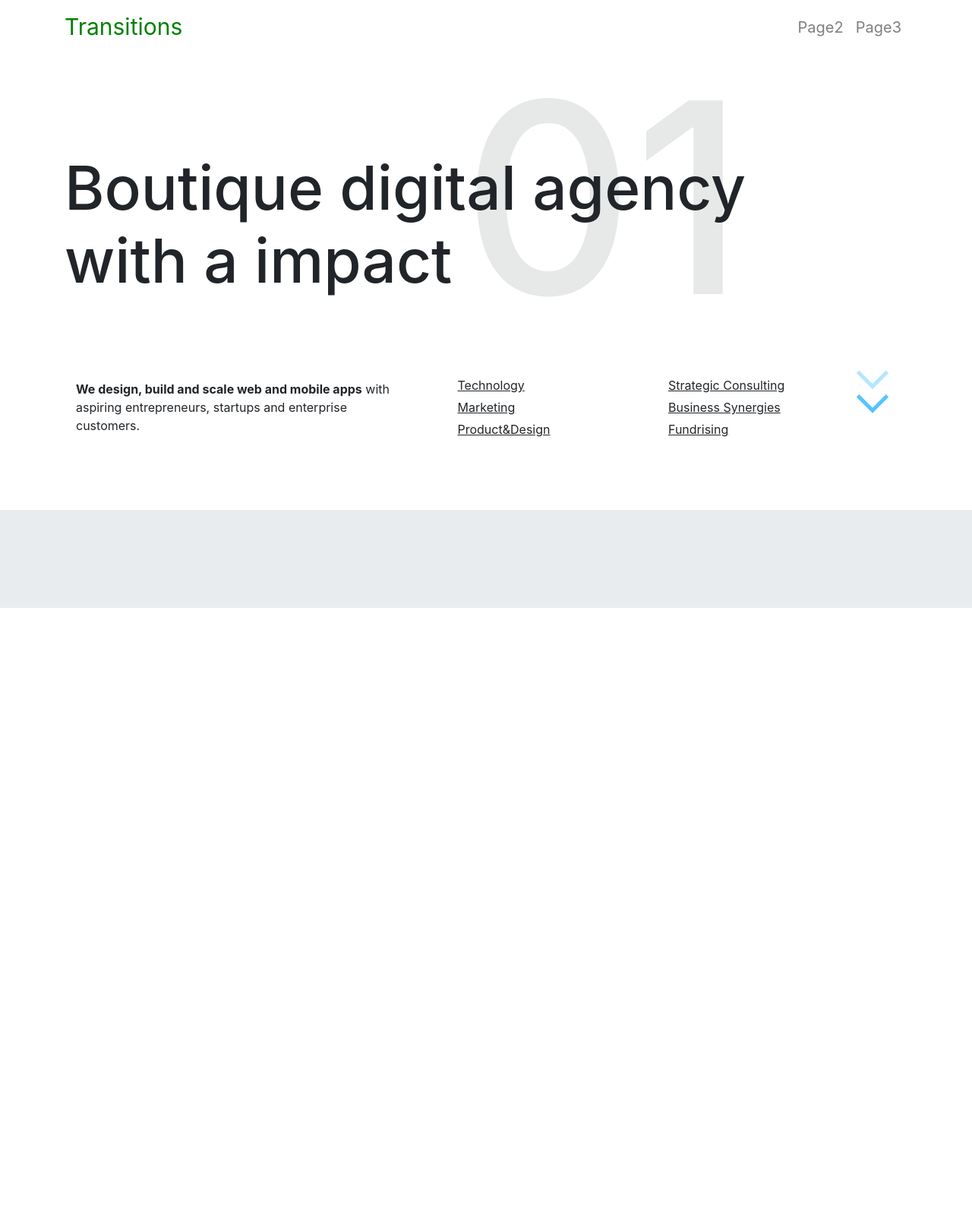
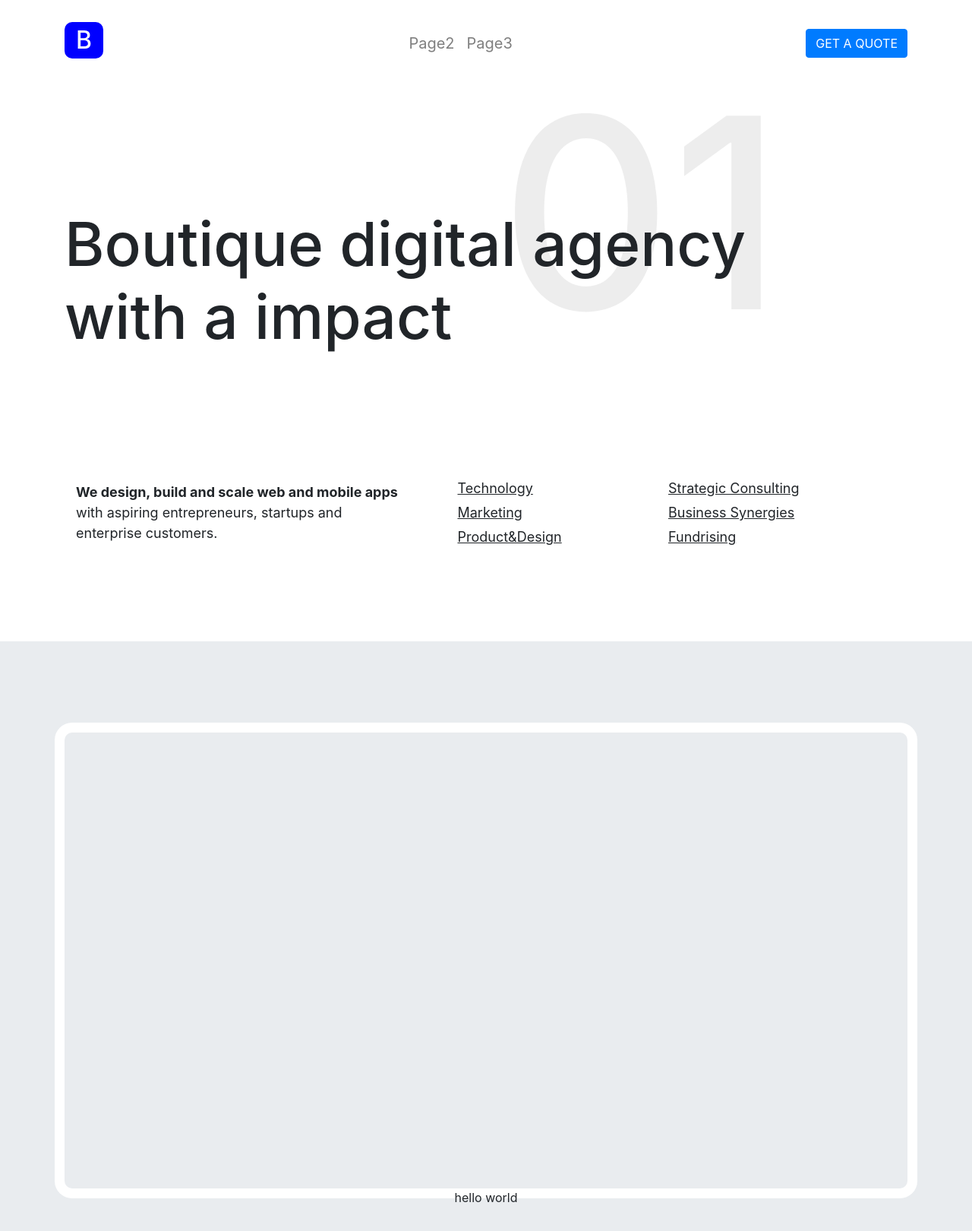
Before and after one commit to memphis2coder/Transitons, a React (Create React App) app: page / in a window 1280 px wide. Shown: the top 1620 px of the page at 76% size. Before the commit the page ends 800 px from the top, so only its background shows below. Built offline with nearby package versions, Linux system fonts and the light colour scheme.

Commit message:
added react-reveal to the project

```diff
--- a/package.json
+++ b/package.json
@@ -13,6 +13,7 @@
     "react": "^17.0.1",
     "react-bootstrap": "^1.4.3",
     "react-dom": "^17.0.1",
+    "react-reveal": "^1.2.2",
     "react-router-dom": "^5.2.0",
     "react-scripts": "4.0.1",
     "styled-components": "^5.2.1",
--- a/src/App.css
+++ b/src/App.css
@@ -1,7 +1,5 @@
-
-
 .App {
   text-align: center;
   background-color: #E9ECEF;
-  height: 100vh;
+  height: 100%;
 }
--- a/src/Pages/home.js
+++ b/src/Pages/home.js
@@ -2,19 +2,24 @@ import React, { useState } from 'react';
 //Motion
 import { motion } from "framer-motion"
 //Styles
-import './home.css';
-import styled from 'styled-components'
-import Container from 'react-bootstrap/Container';
-import Row from 'react-bootstrap/Row';
-import Col from 'react-bootstrap/Col';
-import Jumbotron from 'react-bootstrap/Jumbotron';
-//Component
+import Fade from 'react-reveal/Fade'
+// import './home.css';
+// import styled from 'styled-components'
+// import Container from 'react-bootstrap/Container';
+// import Row from 'react-bootstrap/Row';
+// import Col from 'react-bootstrap/Col';
+// import Jumbotron from 'react-bootstrap/Jumbotron';
+//Components
 import Jumbo from '../components/Jumbotron/jumbo';
+import Border from '../components/Border/border';
 
 function HomePage() {
     return (
         <div>
             <Jumbo/>
+                <Fade bottom>
+                    <Border/>
+                </Fade>
         </div>
     )
 };
--- /dev/null
+++ b/src/components/Border/border.css
@@ -0,0 +1,11 @@
+#border {
+ height: 800px;
+ display: flex;
+ justify-content: center;
+ align-items: center;
+}
+.border-container {
+    box-shadow: 0 0 0 13px white;
+    border-radius: 10px;
+    height: 600px;
+}
--- /dev/null
+++ b/src/components/Border/border.js
@@ -0,0 +1,28 @@
+import React from 'react'
+//Styles
+import Container from 'react-bootstrap/Container';
+import Row from 'react-bootstrap/Row';
+import Col from 'react-bootstrap/Col';
+import './border.css';
+//Motion
+import { motion } from "framer-motion"
+
+export default function Border() {
+    return (
+        <section id="border">
+            <Container>
+                <motion.div
+                    className="border-container"
+                    initial={{width: "0"}}
+                    animate={{width: '100%'}}
+                    transition={{duration: 1}}
+                >
+
+                </motion.div>
+                <div>
+                        hello world
+                    </div>
+            </Container>
+        </section>
+    )
+};
--- a/src/components/Jumbotron/jumbo.css
+++ b/src/components/Jumbotron/jumbo.css
@@ -1,6 +1,6 @@
 .jumbotron-custom {
     background-color: white;
-    height: 600px;
+    height: 730px;
     display:flex;
     flex-direction: column;
     justify-content: space-around;
@@ -28,7 +28,12 @@
 .jumbotron-intro {
     text-align: left;
     max-width: 550px;
-    font-size: 16px;
+    font-size: 18px;
+}
+@media screen and (max-width: 768px) {
+    .jumbotron-intro {
+        margin-top: 10%;
+    }
 }
 
 .jumbotron-list {
@@ -36,8 +41,13 @@
     text-align: left;
     text-decoration: underline;
 }
+@media screen and (max-width: 768px) {
+    .jumbotron-list {
+        margin-left: -15%;
+    }
+}
 
 .jumbotron-list li {
     margin-bottom: 5px;
-    font-size: 16px;
+    font-size: 18px;
 }
--- a/src/components/Jumbotron/jumbo.js
+++ b/src/components/Jumbotron/jumbo.js
@@ -15,11 +15,11 @@ import One from '../../images/01/01';
 function Jumbo() {
     const PositionRight = styled.div `
         position: absolute;
-        top: 50px;
-        right: 300px;
+        top: 70px;
+        right: 250px;
         @media (max-width: 768px) {
             right: 0px;
-            top: 100px;
+            top: 120px;
         }
     `
 
@@ -85,9 +85,9 @@ function Jumbo() {
                             </motion.ul>
 
                         </Col>
-                        <Col md={1} xs={6}>
+                        {/* <Col md={1} xs={6}>
                             <Arrow/>
-                        </Col>
+                        </Col> */}
                     </Row>
                 </Container>
 
--- a/src/components/NaviBar/Navbar.js
+++ b/src/components/NaviBar/Navbar.js
@@ -1,27 +1,36 @@
 import React from 'react';
 import {Link, Switch, Route} from 'react-router-dom'
+//Styles
 import Navbar from 'react-bootstrap/Navbar';
 import Container from 'react-bootstrap/Container';
 import Nav from 'react-bootstrap/Nav';
+import Button from 'react-bootstrap/Button';
 import './Navbar.css';
-
+import {AnimatePresence} from 'framer-motion';
+//Pages
 import HomePage from '../../Pages/home';
 import SecondPage from '../../Pages/secondPage';
 import ThirdPage from '../../Pages/thirdPage';
+//Image
+import Logo from '../../images/Logo/logo';
 
-import {AnimatePresence} from 'framer-motion';
 
 function Navibar() {
+    // GET A QUOTE ALERT
+    function Test() {
+        alert("THIS IS ONLY A TEST")
+    }
+
     return (
         <div>
-            <Navbar expand="lg" bg="white">
+            <Navbar expand="lg" bg="white" className="py-4">
                 <Container>
                     <Navbar.Brand as={Link} to='/'>
-                        <span className="brandLogo">Transitions</span>
+                        <span className="brandLogo"><Logo></Logo></span>
                     </Navbar.Brand>
                     <Navbar.Toggle aria-controls="basic-navbar-nav" />
                     <Navbar.Collapse id="basic-navbar-nav">
-                        <Nav className="ml-auto">
+                        <Nav className="mx-auto">
                             <Nav.Link as={Link} to="/secondPage">
                                 <span className='link'>
                                     Page2
@@ -33,6 +42,7 @@ function Navibar() {
                                 </span>
                             </Nav.Link>
                         </Nav>
+                        <Button onClick = {Test}>GET A QUOTE</Button>
                     </Navbar.Collapse>
                 </Container>
             </Navbar>
--- a/src/images/01/01.js
+++ b/src/images/01/01.js
@@ -4,7 +4,9 @@ import styled from 'styled-components';
 function One() {
     const StyledNumber = styled.h1`
         font-size: 350px;
-        opacity: 0.1;
+        opacity: 0.4;
+        color: lightgray;
+        z-index: -10;
         @media (max-width: 768px) {
             font-size: 250px;
         }
--- /dev/null
+++ b/src/images/Logo/logo.js
@@ -0,0 +1,19 @@
+import React from 'react';
+import styled from 'styled-components';
+
+function Logo() {
+    const Logo = styled.h1`
+        font-size: 2rem;
+        background-color: blue;
+        padding: 5px 15px;
+        color: white;
+        border-radius: 10px;
+    `
+    return (
+        <div>
+            <Logo>B</Logo>
+        </div>
+    )
+};
+
+export default Logo;
```
Also changed, not shown: src/Pages/home.css (deleted), 2 other files (tests, documents, lock files or other folders).
